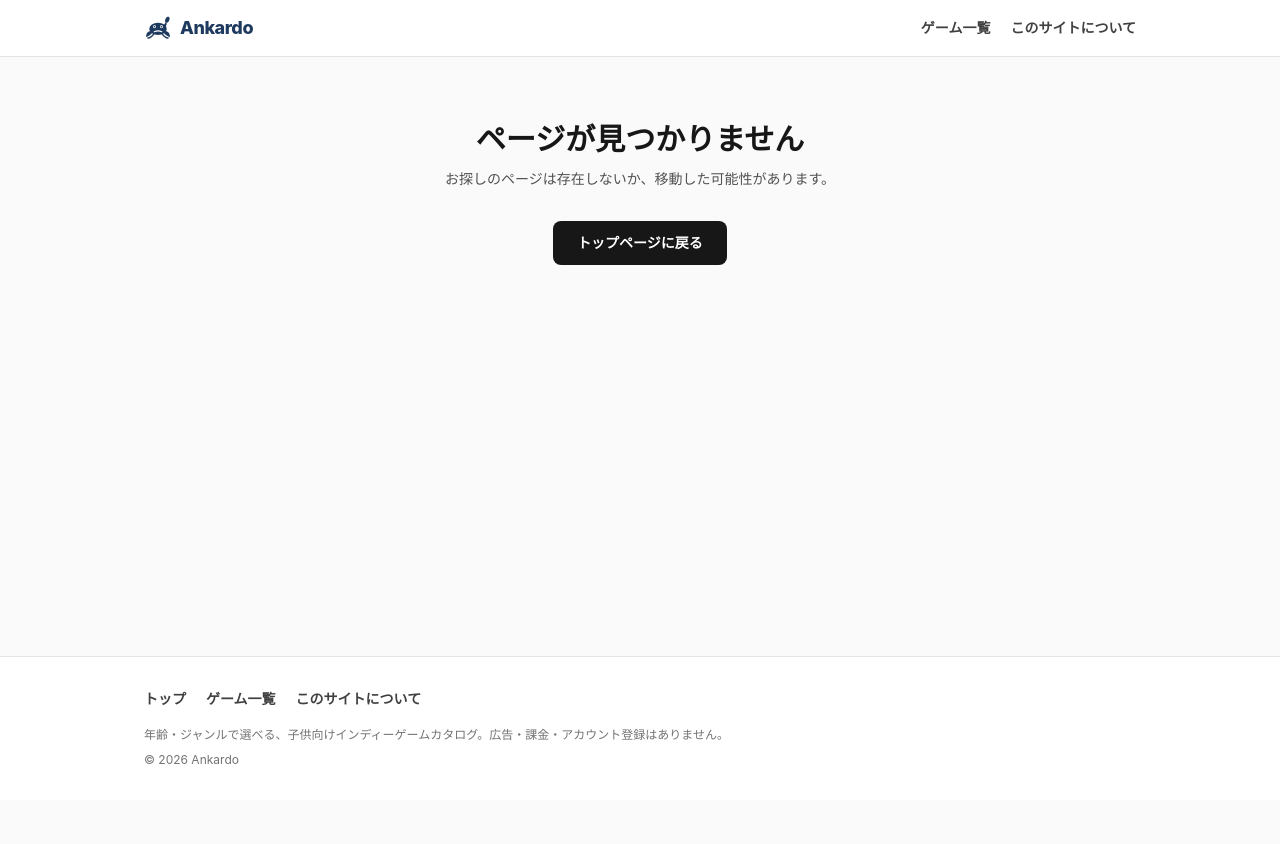
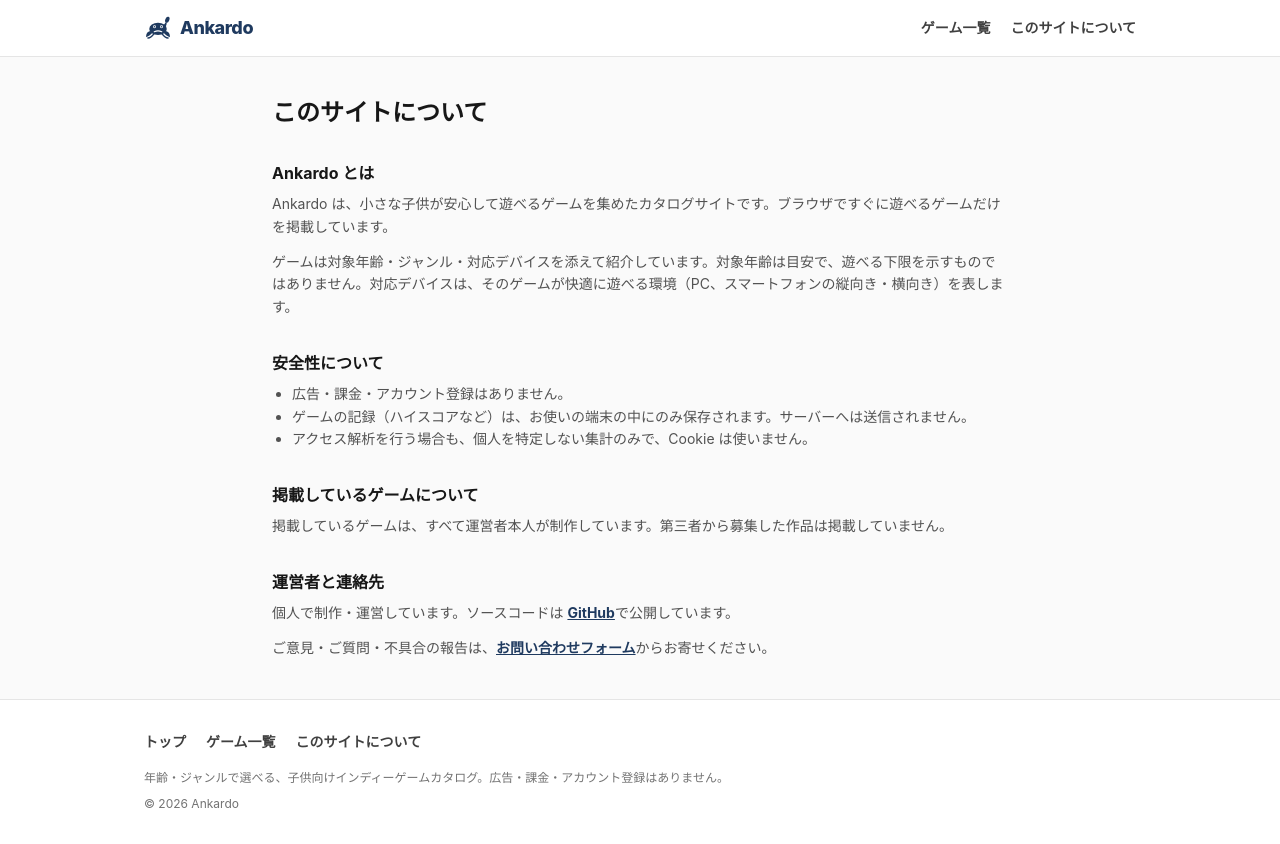
Before and after one commit to akabee0161/ankardo, a Next.js app in the folder site/: page /about in a window 1280 px wide. Before the commit this address had no page. Before the commit the page ends 800 px from the top, so only its background shows below. Built offline with nearby package versions, Linux system fonts and the light colour scheme.

Commit message:
feat(site): このサイトについてのページを追加

```diff
--- /dev/null
+++ b/site/app/about/page.tsx
@@ -0,0 +1,77 @@
+import type { Metadata } from "next";
+
+export const metadata: Metadata = {
+  title: "このサイトについて",
+  description:
+    "Ankardo の目的、安全性の方針、掲載しているゲーム、運営者と連絡先について。",
+};
+
+const CONTACT_FORM_URL =
+  "https://docs.google.com/forms/d/e/1FAIpQLScr21ghCZcOtjrM7LM7QvcnM7hYjWjGE45Gu1TroNXlrFqFPg/viewform";
+const GITHUB_URL = "https://github.com/akabee0161";
+
+export default function About() {
+  return (
+    <main className="mx-auto max-w-3xl px-4 py-10">
+      <h1 className="text-2xl font-extrabold text-neutral-900">このサイトについて</h1>
+
+      <section className="mt-8">
+        <h2 className="text-base font-bold text-neutral-900">Ankardo とは</h2>
+        <p className="mt-2 text-sm leading-relaxed text-neutral-600">
+          Ankardo は、小さな子供が安心して遊べるゲームを集めたカタログサイトです。ブラウザですぐに遊べるゲームだけを掲載しています。
+        </p>
+        <p className="mt-3 text-sm leading-relaxed text-neutral-600">
+          ゲームは対象年齢・ジャンル・対応デバイスを添えて紹介しています。対象年齢は目安で、遊べる下限を示すものではありません。対応デバイスは、そのゲームが快適に遊べる環境（PC、スマートフォンの縦向き・横向き）を表します。
+        </p>
+      </section>
+
+      <section className="mt-8">
+        <h2 className="text-base font-bold text-neutral-900">安全性について</h2>
+        <ul className="mt-2 list-disc pl-5 text-sm leading-relaxed text-neutral-600">
+          <li>広告・課金・アカウント登録はありません。</li>
+          <li>
+            ゲームの記録（ハイスコアなど）は、お使いの端末の中にのみ保存されます。サーバーへは送信されません。
+          </li>
+          <li>
+            アクセス解析を行う場合も、個人を特定しない集計のみで、Cookie は使いません。
+          </li>
+        </ul>
+      </section>
+
+      <section className="mt-8">
+        <h2 className="text-base font-bold text-neutral-900">掲載しているゲームについて</h2>
+        <p className="mt-2 text-sm leading-relaxed text-neutral-600">
+          掲載しているゲームは、すべて運営者本人が制作しています。第三者から募集した作品は掲載していません。
+        </p>
+      </section>
+
+      <section className="mt-8">
+        <h2 className="text-base font-bold text-neutral-900">運営者と連絡先</h2>
+        <p className="mt-2 text-sm leading-relaxed text-neutral-600">
+          個人で制作・運営しています。ソースコードは{" "}
+          <a
+            href={GITHUB_URL}
+            target="_blank"
+            rel="noreferrer"
+            className="font-bold text-brand underline"
+          >
+            GitHub
+          </a>
+          で公開しています。
+        </p>
+        <p className="mt-3 text-sm leading-relaxed text-neutral-600">
+          ご意見・ご質問・不具合の報告は、
+          <a
+            href={CONTACT_FORM_URL}
+            target="_blank"
+            rel="noreferrer"
+            className="font-bold text-brand underline"
+          >
+            お問い合わせフォーム
+          </a>
+          からお寄せください。
+        </p>
+      </section>
+    </main>
+  );
+}
```
